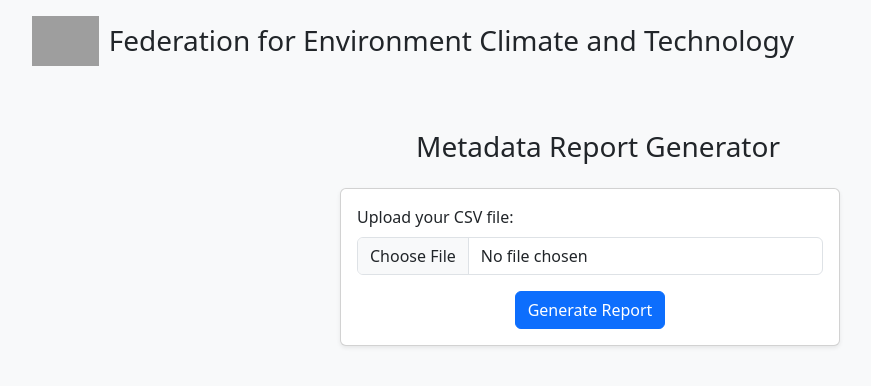
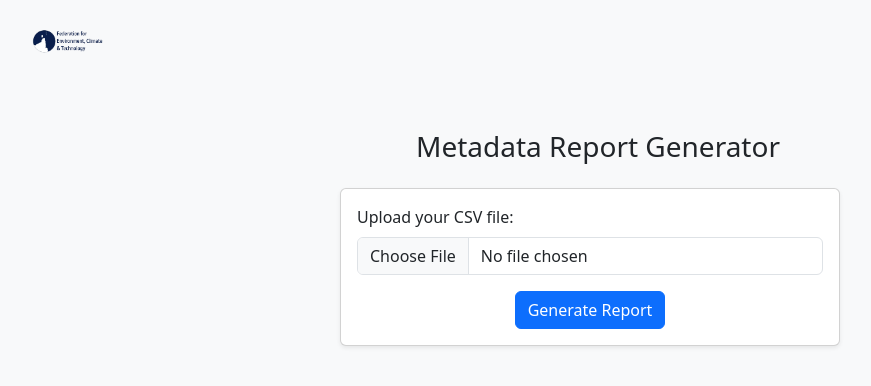
Before and after one commit to Metdata04/metadata_model, a Flask app: page / in a window 1280 px wide. Shown: the top 386 px of the page, without its empty margins (50-921 px from the left). Run offline with Flask 3, Linux system fonts and the light colour scheme; parts of the project's set-up code (start-up, migrations or seed data) failed here and were passed over; some libraries are stand-ins or nearby versions; grey boxes are pictures that could not be loaded.

Commit message:
committed

```diff
--- a/templates/index.html
+++ b/templates/index.html
@@ -21,8 +21,8 @@
     <!-- Header with Logo -->
     <div class="container py-3">
         <div class="d-flex align-items-center">
-            <img src="logo.png" alt="Logo" class="logo">
-            <h3 class="mb-0">Federation for Environment Climate and Technology</h3>
+            <img src="logo.webp" alt="Logo" class="logo">
+            <!-- <h3 class="mb-0">Federation for Environment Climate and Technology</h3> -->
         </div>
     </div>
 
```
Also changed, not shown: templates/logo.webp (added).
